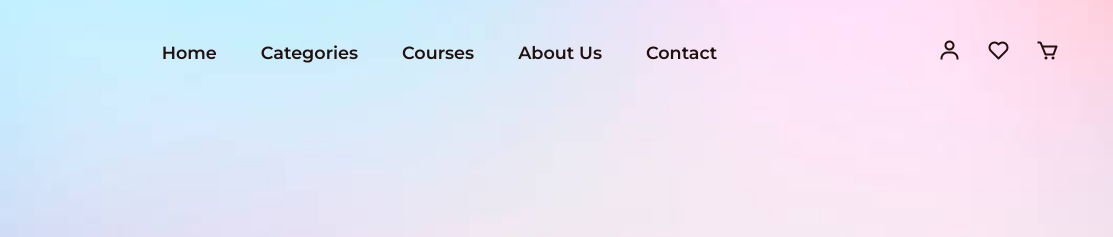
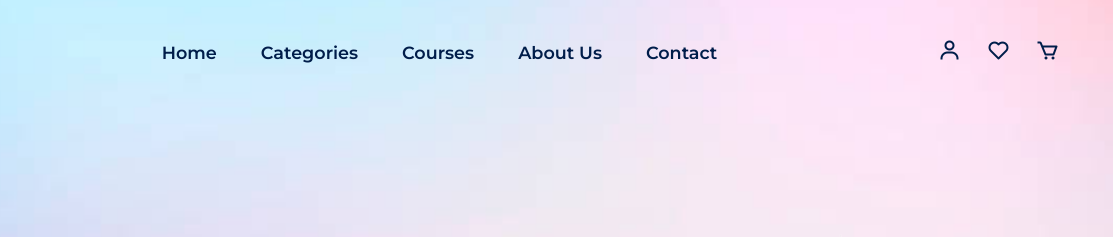
Before and after one commit to REswarSai/Next24tech-Web-Development-Internship-Tasks, a plain HTML site: page Task3/index3.html in a window 1280 px wide. Shown: the top 237 px of the page, 167-1280 px from the left. Drawn offline with nearby package versions, Linux system fonts and the light colour scheme.

Commit message:
Add files via upload

```diff
--- a/Task3/style3.css
+++ b/Task3/style3.css
@@ -8,10 +8,10 @@
     scroll-behavior: smooth scroll;
 }
 :root{
-    --bg-color: #ffffff;
-    --text-color: #22100d;
-    --second-color: #685f78;
-    --main-color: #f66962;
+    --bg-color: #C0FDFB;
+    --text-color: #001D4A;
+    --second-color: #27476E;
+    --main-color: #006992;
     --big-font: 3.8rem;
     --h2-font: 2.6rem;
     --p-font: 1.1rem;
@@ -81,7 +81,7 @@ section {
     position: relative;
     height: 100vh;
     width: 100%;
-    background: url(../Images/background.jpg);
+    background: url(../Task3/Images/background.jpg);
     background-size: cover;
     background-position: center;
     display: grid;
@@ -244,7 +244,7 @@ header.sticky{
     transform: scale(0.9) translateY(-5px);
 }
 .courses{
-    background: url(../Images/background.jpg);
+    background: url(../Task3/Images/background.jpg);
     background-size: cover;
     background-position: center;
 }
@@ -324,7 +324,7 @@ header.sticky{
     margin-top: 5rem;
 }
 .about{
-    background: url(../Images/background.jpg);
+    background: url(../Task3/Images/background.jpg);
     background-size: cover;
     background-position: center;
     display: grid;
```
